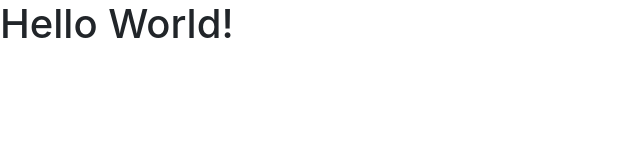
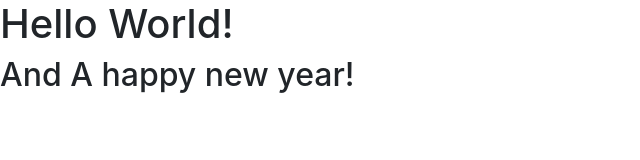
Before and after one commit to aklatzke/project-week-th, a plain HTML site: page index.html in a window 1280 px wide. Shown: the whole page, without its empty margins (0-640 px from the left). Drawn offline with nearby package versions, Linux system fonts and the light colour scheme.

Commit message:
Added a h2.

```diff
--- a/index.html
+++ b/index.html
@@ -21,6 +21,7 @@
         <!--[if lt IE 7]>
             <p class="browsehappy">You are using an <strong>outdated</strong> browser. Please <a href="#">upgrade your browser</a> to improve your experience.</p>
         <![endif]-->
+        <h2>And A happy new year!</h2>
 
     </body>
 </html>
```
